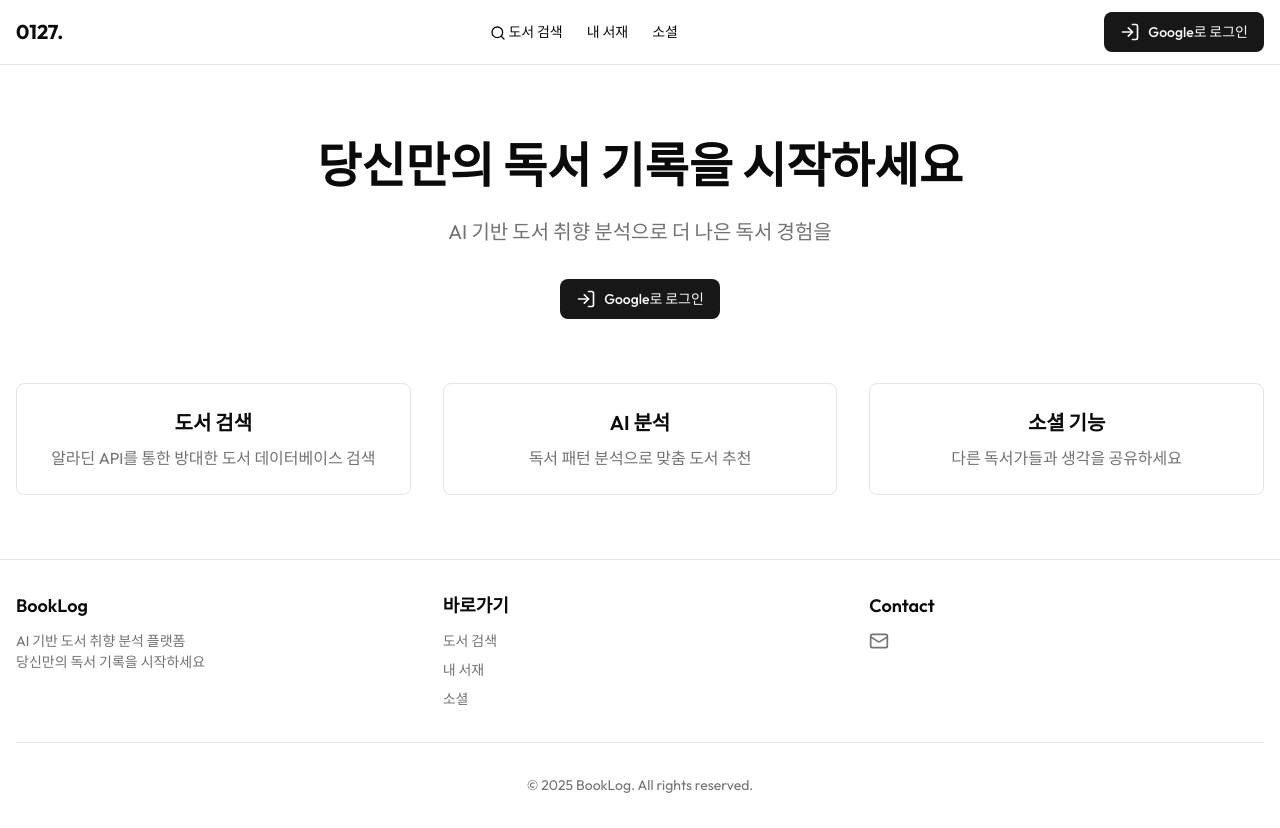
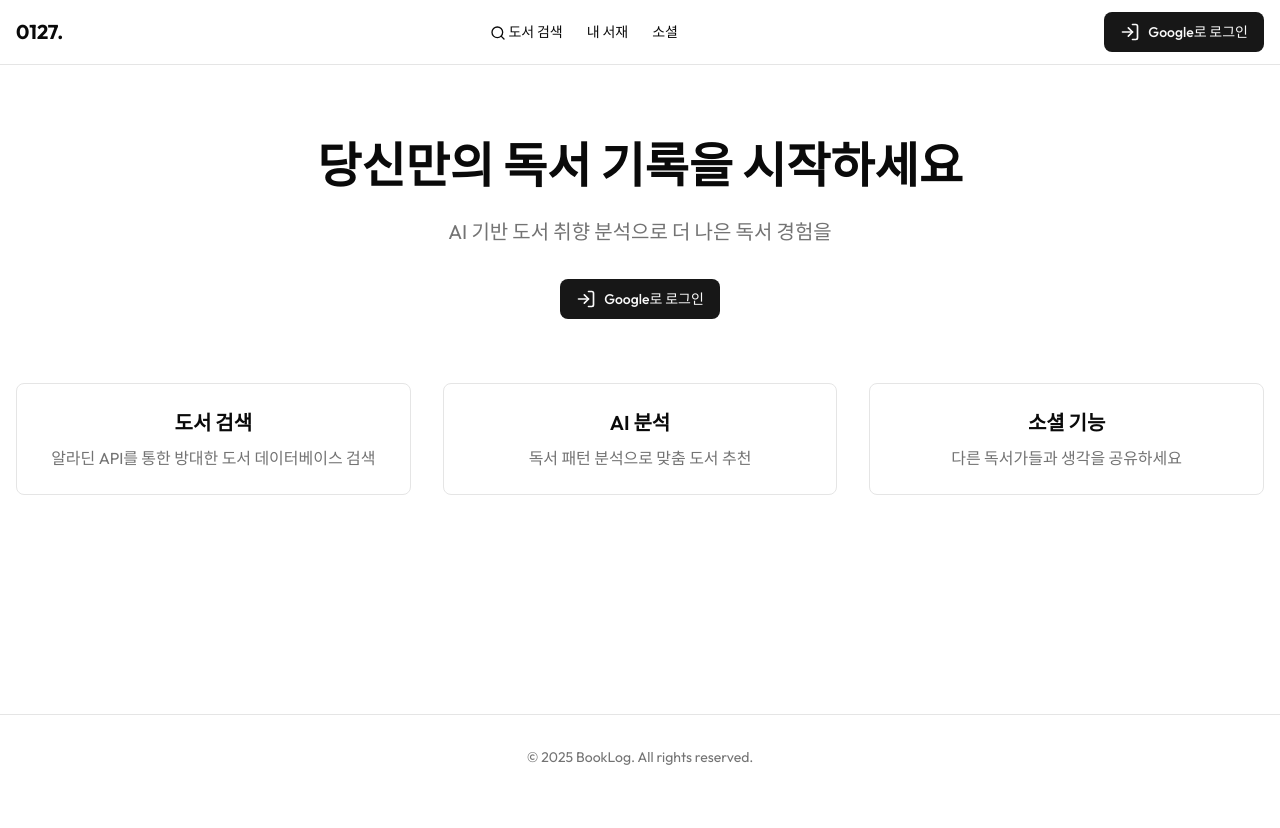
Before and after one commit to strongerDeer/0127, a Next.js app: page / in a window 1280 px wide. After the commit the page ends 800 px from the top, so only its background shows below. Built offline with nearby package versions, Linux system fonts and the light colour scheme; no server answers.

Commit message:
📝 Edit: Footer 컴포넌트에서 불필요한 스타일 및 구조 제거

```diff
--- a/src/widgets/Footer/ui/Footer.module.scss
+++ b/src/widgets/Footer/ui/Footer.module.scss
@@ -1,76 +1,9 @@
-@use '@/shared/styles/variables' as *;
+@use "@/shared/styles/variables" as *;
 
 .footer {
   border-top: 1px solid $color-border;
-}
-
-.container {
-  max-width: $container-max-width;
-  margin: 0 auto;
-  padding: $spacing-8 $spacing-4;
-}
-
-.grid {
-  display: grid;
-  gap: $spacing-8;
-
-  @media (min-width: $breakpoint-md) {
-    grid-template-columns: repeat(3, 1fr);
-  }
-}
-
-.section {
-  h3 {
-    margin-bottom: $spacing-3;
-    font-size: $font-lg;
-    font-weight: $font-semibold;
-  }
-
-  p {
-    font-size: $font-sm;
-    color: $color-muted-foreground;
-  }
-}
-
-.linkList {
-  display: flex;
-  flex-direction: column;
-  gap: $spacing-2;
-  font-size: $font-sm;
-
-  li a {
-    color: $color-muted-foreground;
-    transition: color $transition-base;
-
-    &:hover {
-      color: $color-primary;
-    }
-  }
-}
-
-.contactLinks {
-  display: flex;
-  gap: $spacing-4;
-
-  a {
-    color: $color-muted-foreground;
-    transition: color $transition-base;
-
-    &:hover {
-      color: $color-primary;
-    }
-
-    svg {
-      width: $spacing-5;
-      height: $spacing-5;
-    }
-  }
-}
-
-.copyright {
   margin-top: $spacing-8;
-  border-top: 1px solid $color-border;
-  padding-top: $spacing-8;
+  padding: $spacing-8;
   text-align: center;
   font-size: $font-sm;
   color: $color-muted-foreground;
--- a/src/widgets/Footer/ui/Footer.tsx
+++ b/src/widgets/Footer/ui/Footer.tsx
@@ -1,59 +1,9 @@
-import Link from 'next/link';
-
-import { Mail } from 'lucide-react';
-
 import styles from './Footer.module.scss';
 
-/**
- * 전역 푸터 컴포넌트
- */
 export function Footer() {
   return (
     <footer className={styles.footer}>
-      <div className={styles.container}>
-        <div className={styles.grid}>
-          {/* 서비스 소개 */}
-          <div className={styles.section}>
-            <h3>BookLog</h3>
-            <p>
-              AI 기반 도서 취향 분석 플랫폼
-              <br />
-              당신만의 독서 기록을 시작하세요
-            </p>
-          </div>
-
-          {/* 링크 */}
-          <div className={styles.section}>
-            <h3>바로가기</h3>
-            <ul className={styles.linkList}>
-              <li>
-                <Link href='/search'>도서 검색</Link>
-              </li>
-              <li>
-                <Link href='/my-books'>내 서재</Link>
-              </li>
-              <li>
-                <Link href='/social'>소셜</Link>
-              </li>
-            </ul>
-          </div>
-
-          {/* 연락처 */}
-          <div className={styles.section}>
-            <h3>Contact</h3>
-            <div className={styles.contactLinks}>
-              <a href='mailto:dreamfulbud@example.com'>
-                <Mail />
-              </a>
-            </div>
-          </div>
-        </div>
-
-        {/* 저작권 */}
-        <div className={styles.copyright}>
-          <p>&copy; {new Date().getFullYear()} BookLog. All rights reserved.</p>
-        </div>
-      </div>
+      <p>&copy; {new Date().getFullYear()} BookLog. All rights reserved.</p>
     </footer>
   );
 }
```
